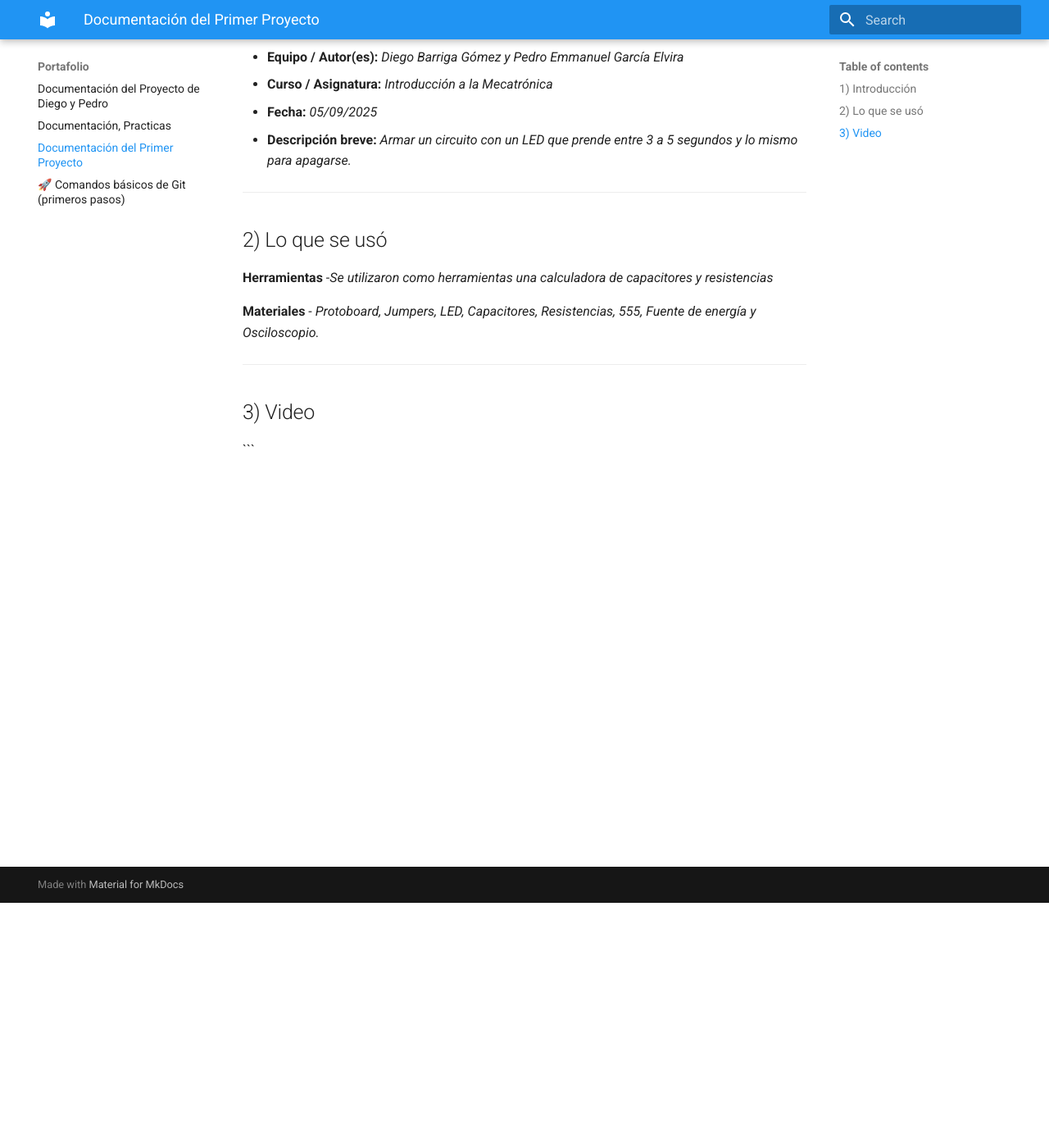
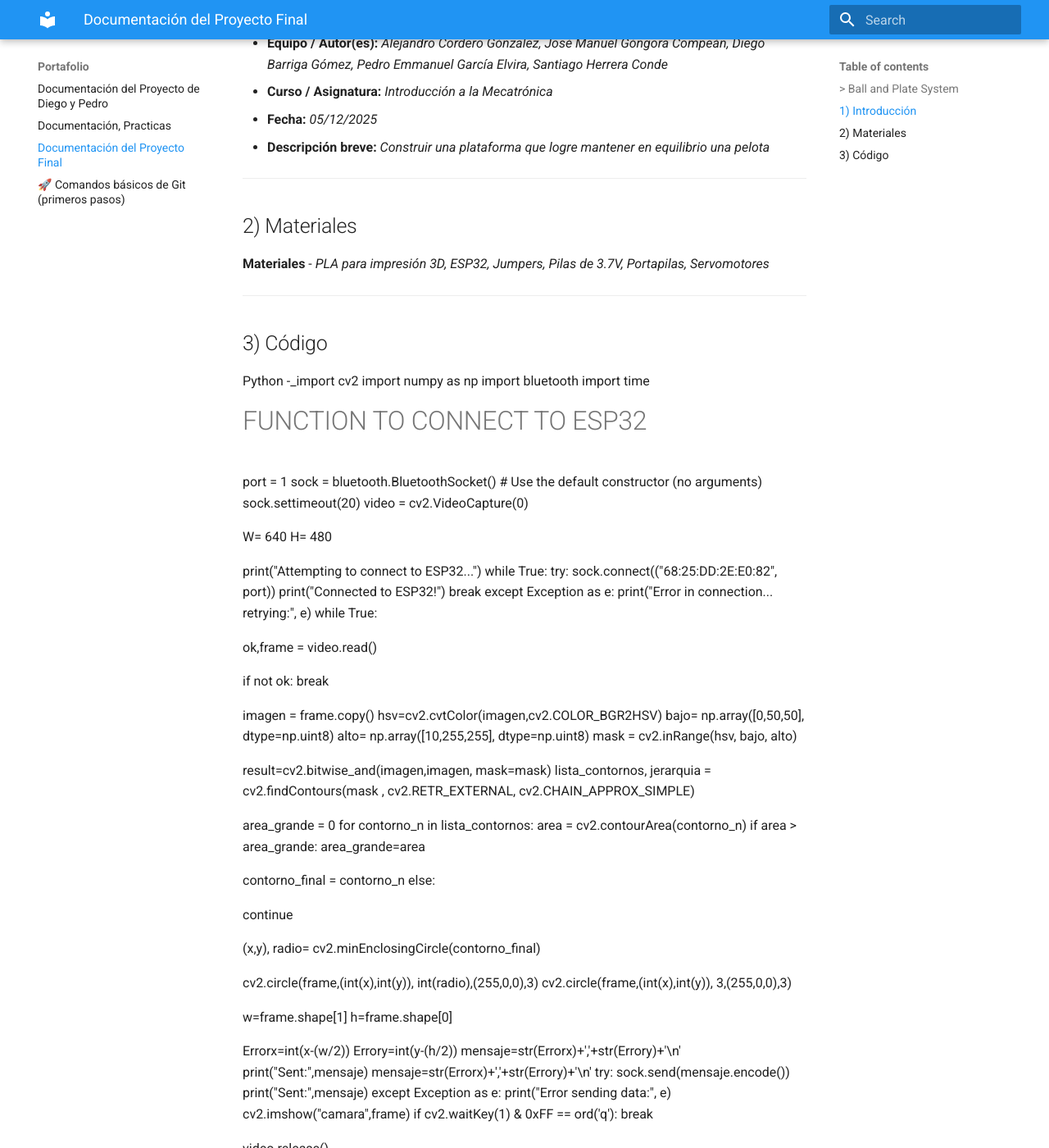
Before and after one commit to Diego200718/Portafolio1, an MkDocs documentation site: the page built from docs/ejemplo.md, in a window 1280 px wide and 1400 px high, scrolled down 299 px. Shown: the whole window at 82% size. Built offline with MkDocs 1.6.1 and Material for MkDocs 9.7.7, drawn with Linux system fonts in a browser that asks for light colours; some of the changed text lies outside the part shown.

Commit message:
Update ejemplo.md

````diff
--- a/docs/ejemplo.md
+++ b/docs/ejemplo.md
@@ -1,28 +1,190 @@
-# Documentación del Primer Proyecto
+# Documentación del Proyecto Final
 
-> Circuito eléctrico de un LED parpadeando gracias a calculadora de capacitores y resistencias.
-
+> Ball and Plate System
 ---
 
 ## 1) Introducción
 
-- **Nombre del proyecto:** _Proyecto LED 1_
-- **Equipo / Autor(es):** _Diego Barriga Gómez y Pedro Emmanuel García Elvira_
+- **Nombre del proyecto:** _Ball and Plate System_
+- **Equipo / Autor(es):** _Alejandro Cordero Gónzalez, José Manuel Góngora Compeán, Diego Barriga Gómez, Pedro Emmanuel García Elvira, Santiago Herrera Conde_
 - **Curso / Asignatura:** _Introducción a la Mecatrónica_
-- **Fecha:** _05/09/2025_
-- **Descripción breve:** _Armar un circuito con un LED que prende entre 3 a 5 segundos y lo mismo para apagarse._
+- **Fecha:** _05/12/2025_
+- **Descripción breve:** _Construir una plataforma que logre mantener en equilibrio una pelota_
 
 ---
 
-## 2) Lo que se usó
-
-**Herramientas**
--_Se utilizaron como herramientas una calculadora de capacitores y resistencias_
+## 2) Materiales
 
 **Materiales**
-- _Protoboard, Jumpers, LED, Capacitores, Resistencias, 555, Fuente de energía y Osciloscopio._
+- _PLA para impresión 3D, ESP32, Jumpers, Pilas de 3.7V, Portapilas, Servomotores_
 ---
 
-## 3) Video
+## 3) Código
+Python
+-_import cv2
+import numpy as np
+import bluetooth
+import time
 
-```
+# FUNCTION TO CONNECT TO ESP32
+port = 1
+sock = bluetooth.BluetoothSocket()  # Use the default constructor (no arguments)
+sock.settimeout(20)
+video = cv2.VideoCapture(0)
+
+W= 640
+H= 480
+
+print("Attempting to connect to ESP32...")
+while True:
+    try:
+        sock.connect(("68:25:DD:2E:E0:82", port))
+        print("Connected to ESP32!")
+        break
+    except Exception as e:
+        print("Error in connection... retrying:", e)
+while True:
+
+ ok,frame = video.read()
+
+  if not ok:
+        break
+
+   imagen = frame.copy()
+     hsv=cv2.cvtColor(imagen,cv2.COLOR_BGR2HSV)
+    bajo= np.array([0,50,50], dtype=np.uint8)
+    alto= np.array([10,255,255], dtype=np.uint8)
+    mask = cv2.inRange(hsv, bajo, alto)
+
+  result=cv2.bitwise_and(imagen,imagen, mask=mask)
+    lista_contornos, jerarquia = cv2.findContours(mask , cv2.RETR_EXTERNAL, cv2.CHAIN_APPROX_SIMPLE)
+
+  area_grande = 0
+     for contorno_n in lista_contornos:
+        area = cv2.contourArea(contorno_n)
+        if area > area_grande:
+           area_grande=area
+
+  contorno_final = contorno_n
+        else:
+
+   continue
+
+ (x,y), radio= cv2.minEnclosingCircle(contorno_final)
+
+ cv2.circle(frame,(int(x),int(y)), int(radio),(255,0,0),3)
+ cv2.circle(frame,(int(x),int(y)), 3,(255,0,0),3)
+
+   w=frame.shape[1]
+    h=frame.shape[0]
+
+  Errorx=int(x-(w/2))
+    Errory=int(y-(h/2))
+    mensaje=str(Errorx)+','+str(Errory)+'\n'
+    print("Sent:",mensaje)
+    mensaje=str(Errorx)+','+str(Errory)+'\n'
+    try:
+        sock.send(mensaje.encode())
+        print("Sent:",mensaje)
+    except Exception as e:
+        print("Error sending data:", e)
+     cv2.imshow("camara",frame)
+    if cv2.waitKey(1) & 0xFF == ord('q'):
+        break
+
+video.release()_
+
+
+Este código trabaja para el funcionamiento de la cámara para que detecte en un punto la pelota y detecte el error en el área de visión de la cámara.
+
+
+Código Arduino para ESP32
+
+float kp=0.8;
+float ki=0.01;
+float kd=0.8;
+#include "BluetoothSerial.h"
+
+
+// Check if Bluetooth is available
+#if !defined(CONFIG_BT_ENABLED) || !defined(CONFIG_BLUEDROID_ENABLED)
+#error Bluetooth is not enabled! Please run `make menuconfig` to and enable it
+#endif
+
+// Check Serial Port Profile
+#if !defined(CONFIG_BT_SPP_ENABLED)
+#error Serial Port Profile for Bluetooth is not available or not enabled. It is only available for the ESP32 chip.
+#endif
+#define SERVO_PIN1 32
+#define SERVO_PIN2 33
+float dtx=0;
+float t_nowx=0;
+float t_befx=0;
+int error_antx=0;
+float dty=0;
+float t_nowy=0;
+float t_befy=0;
+int error_anty=0;
+
+BluetoothSerial SerialBT;
+
+void setup() {
+  Serial.begin(115200);
+  SerialBT.begin("tommy11");  //Bluetooth device name
+  //SerialBT.deleteAllBondedDevices(); // Uncomment this to delete paired devices; Must be called after begin
+  ledcAttach(SERVO_PIN1, 50, 8);
+  ledcAttach(SERVO_PIN2, 50, 8);
+}
+
+void loop() {
+  if (SerialBT.available()) {
+    String msj = SerialBT.readStringUntil('\n');
+    Serial.println(msj);
+    //157,180
+    String EX_str = msj.substring(0,msj.indexOf(','));//Corta el mensaje de pos 0 y hasta la ,
+    int Ex_int = EX_str.toInt();
+    String EY_str = msj.substring(msj.indexOf(',')+1);//Corta el mensaje de pos 0 y hasta la ,
+    int Ey_int = EY_str.toInt();
+    t_nowx = millis();
+    dtx=t_nowx-t_befx;
+
+   Ex_int= map(Ex_int, 0,90,-320,320);
+    float Px = kp *Ex_int;
+    double integralx = integralx + Ex_int * dtx;
+    float Ix = ki * integralx;
+    int derivadax= (Ex_int-error_antx)/dtx;
+    float Dx = kd * derivadax;
+    int posx = Px + Ix + Dx;
+    int error_antx=Ex_int;
+    t_befx=t_nowx;
+
+   Serial.print(Ex_int);
+    int moverx= map(Ex_int, 0, 180, 205, 410);
+    ledcWrite(SERVO_PIN1, moverx);
+
+
+   t_nowy = millis();
+    dty=t_nowy-t_befy;
+    Ey_int=map(Ey_int,0,90,-240,240);
+    //Convierte erro en pixel a erro en grados
+    float Py=kp*Ey_int;
+    double integraly= integraly + Ey_int *dty;
+    float Iy =ki * integraly;
+    int derivaday=(Ey_int-error_anty)/dty;
+    float Dy = kd* derivaday;
+    int posy= Py+ Iy + Dy;
+    error_anty= Ey_int;
+    t_befy=t_nowy;
+
+  int movery= map(Ey_int, 0, 180, 205, 410);
+    Serial.println(Ey_int);
+    Serial.println(movery);
+    ledcWrite(SERVO_PIN2,movery);
+
+
+
+  }
+  //EX =  -W/2 -> w/2 = -320 a 320
+  //EY =  -H/2 -> H/2 = -240 a 240
+  delay(20);
+}
````
